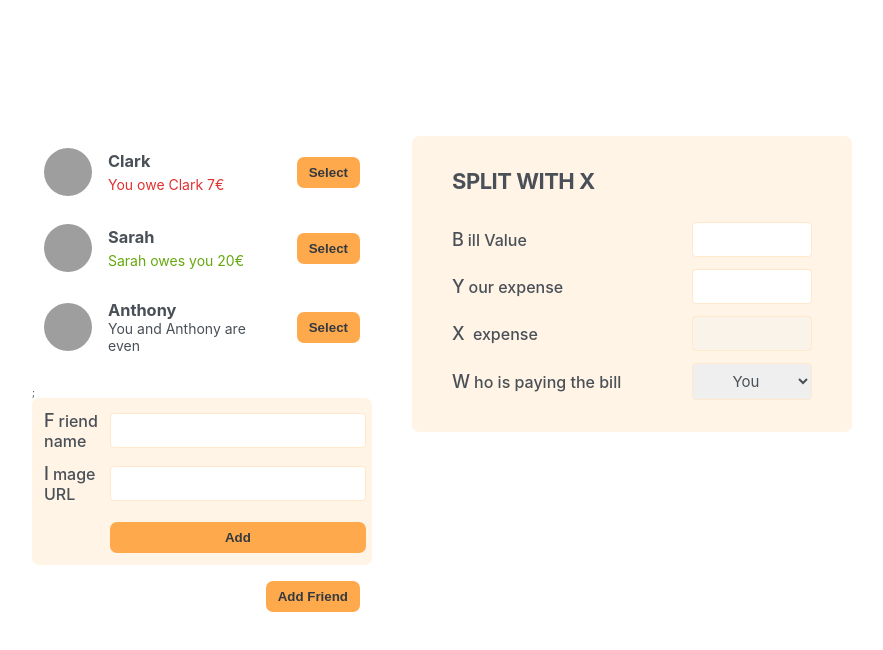
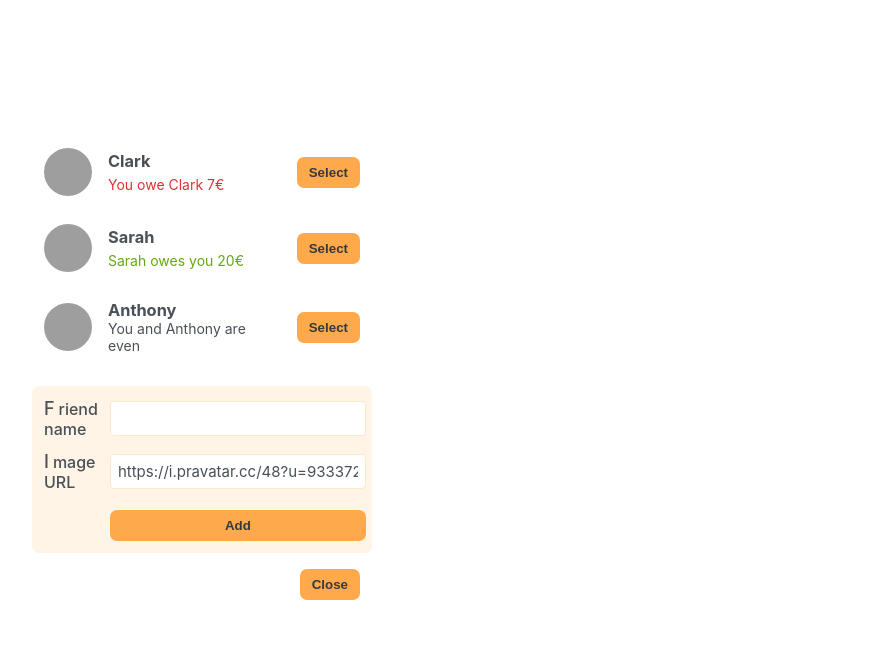
Before and after one commit to Nowihy/Eat-n-split, a React (Create React App) app: page / in a window 1280 px wide. Both pictures are taken after a click on the button "Add Friend". Shown: the top 650 px of the page, without its empty margins (198-1081 px from the left). Built offline with nearby package versions, Linux system fonts and the light colour scheme; grey boxes are pictures that could not be loaded.

Commit message:
Finish Add Friend Feature

```diff
--- a/src/App.js
+++ b/src/App.js
@@ -1,3 +1,5 @@
+import { useState } from "react";
+
 const initialFriends = [
   {
     id: 118836,
@@ -20,30 +22,49 @@
 ];
 
 export default function App() {
+  const [showAddFriend, setShowAddFriend] = useState(false);
+  const [friends, setFriends] = useState(initialFriends);
+  const [selectedFriend, setSelectedFriend] = useState(null);
+  function handleShowAddFriend() {
+    setShowAddFriend((show) => !show);
+  }
+  function handleAddFriend(friend) {
+    setFriends((friends) => [...friends, friend]);
+    setShowAddFriend(false);
+  }
+  function handleSelectFriend(friend) {
+    setSelectedFriend(friend);
+  }
   return (
     <div className="app">
       <div className="sidebar">
-        <FriendsList />;
-        <FormAddFriend />
-        <Button>Add Friend</Button>
+        <FriendsList friends={friends} onSelectFriend={handleSelectFriend} />
+        {showAddFriend && <FormAddFriend onAddFriend={handleAddFriend} />}
+        <Button onClick={handleShowAddFriend}>
+          {showAddFriend ? "Close" : "Add Friend"}
+        </Button>
       </div>
-      <FormSplitBill friend={initialFriends.map((friend) => friend.name)} />
+      {selectedFriend && <FormSplitBill selectedFriend={selectedFriend} />}
     </div>
   );
 }
 
-function FriendsList() {
-  const friends = initialFriends;
+function FriendsList({ friends, onSelectFriend }) {
+  // const friends = initialFriends;
   return (
     <ul>
       {friends.map((friend) => (
-        <Friend friend={friend} key={friend.id} />
+        <Friend
+          friend={friend}
+          key={friend.id}
+          onSelectFriend={onSelectFriend}
+        />
       ))}
     </ul>
   );
 }
 
-function Friend({ friend }) {
+function Friend({ friend, onSelectFriend }) {
   return (
     <li>
       <img src={friend.image} alt={friend.name} />
@@ -59,46 +80,68 @@
         </p>
       )}
       {friend.balance === 0 && <p>You and {friend.name} are even</p>}
-      <Button>Select</Button>
+      <Button onClick={() => onSelectFriend(friend)}>Select</Button>
     </li>
   );
 }
 
-function FormAddFriend() {
+function FormAddFriend({ onAddFriend }) {
+  const [name, setName] = useState("");
+  const [image, setImage] = useState("https://i.pravatar.cc/48?u=933372");
+  function handleSubmit(e) {
+    e.preventDefault();
+    if (!name || !image) return;
+    const id = crypto.randomUUID();
+    const newFriend = {
+      name,
+      image: `${image}=?${id}`,
+      id,
+      balance: 0,
+    };
+    onAddFriend(newFriend);
+  }
   return (
-    <form className="form-add-friend">
+    <form className="form-add-friend" onSubmit={handleSubmit}>
       <label> Friend name</label>
-      <input type="text" />
+      <input
+        type="text"
+        value={name}
+        onChange={(e) => setName(e.target.value)}
+      />
       <label> Image URL</label>
-      <input type="text" />
+      <input
+        type="text"
+        value={image}
+        onChange={(e) => setImage(e.target.value)}
+      />
       <Button>Add</Button>
     </form>
   );
 }
 
-function Button({ children, onChange }) {
+function Button({ children, onClick }) {
   return (
-    <button className="button" onChange={onChange}>
+    <button className="button" onClick={onClick}>
       {children}
     </button>
   );
 }
 
-function FormSplitBill() {
+function FormSplitBill({ selectedFriend }) {
   return (
     <div>
       <form className="form-split-bill">
-        <h2>{`Split with X`}</h2>
+        <h2>{`Split with ${selectedFriend.name}`}</h2>
         <label>Bill Value</label>
         <input type="text" />
         <label>Your expense</label>
         <input type="text" />
-        <label>X expense</label>
+        <label>{`${selectedFriend.name}'s expense`}</label>
         <input type="text" disabled />
         <label>Who is paying the bill</label>
         <select>
           <option value="user">You</option>
-          <option value="friend">X</option>
+          <option value="friend">{selectedFriend.name}</option>
         </select>
       </form>
     </div>
```
